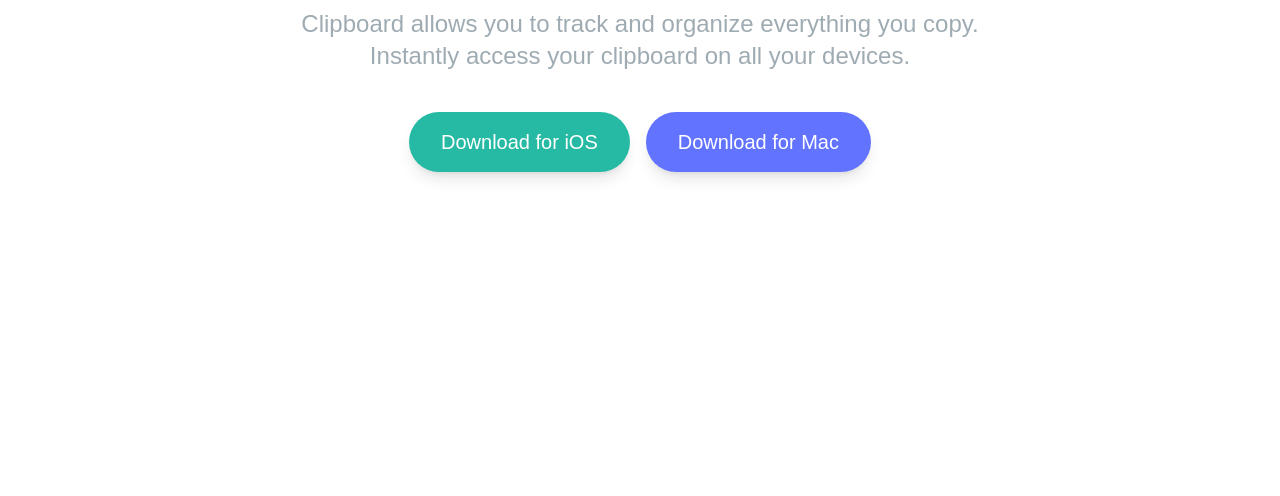
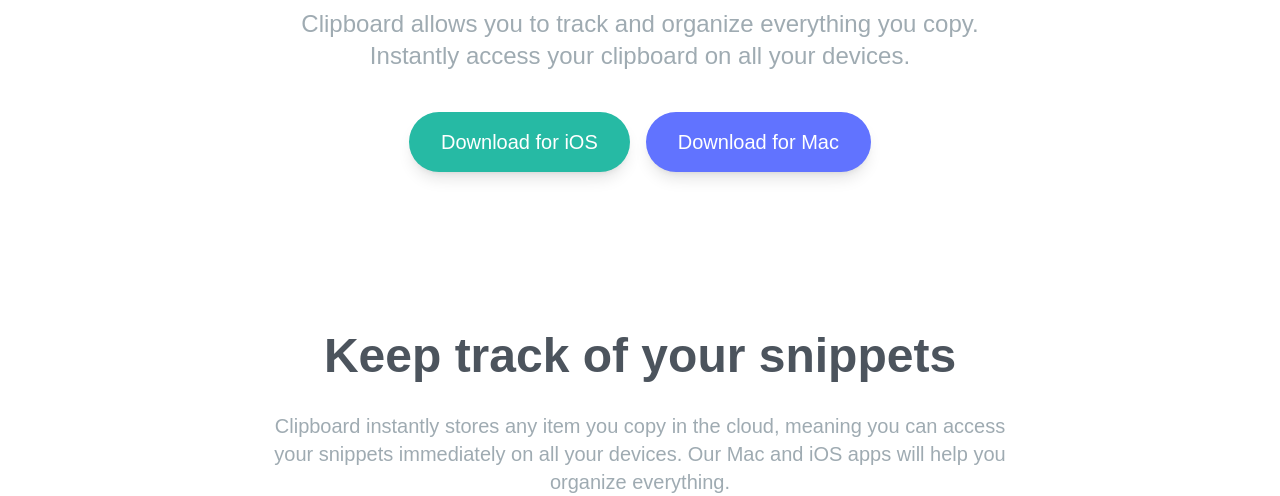
Before and after one commit to AlejandroRodarte/tailwind-course-clipboard-website, a website: page index.html in a window 1280 px wide. Shown: the part 389-885 px from the top of the page. Before the commit the page ends 800 px from the top, so only its background shows below. Drawn offline with Linux system fonts and the light colour scheme; a web font is replaced by a local one.

Commit message:
snippets section

```diff
--- a/index.html
+++ b/index.html
@@ -43,5 +43,20 @@
         </div>
       </div>
     </section>
+    <!-- Snippets Section -->
+    <section id="snippets">
+      <div class="mx-auto my-20 max-w-6xl px-10 text-center">
+        <h3 class="mb-8 text-4xl font-bold text-dark-grayish-blue md:text-5xl">
+          Keep track of your snippets
+        </h3>
+        <p
+          class="mx-auto mb-24 max-w-3xl text-center text-xl leading-9 text-grayish-blue"
+        >
+          Clipboard instantly stores any item you copy in the cloud, meaning you
+          can access your snippets immediately on all your devices. Our Mac and
+          iOS apps will help you organize everything.
+        </p>
+      </div>
+    </section>
   </body>
 </html>
```
